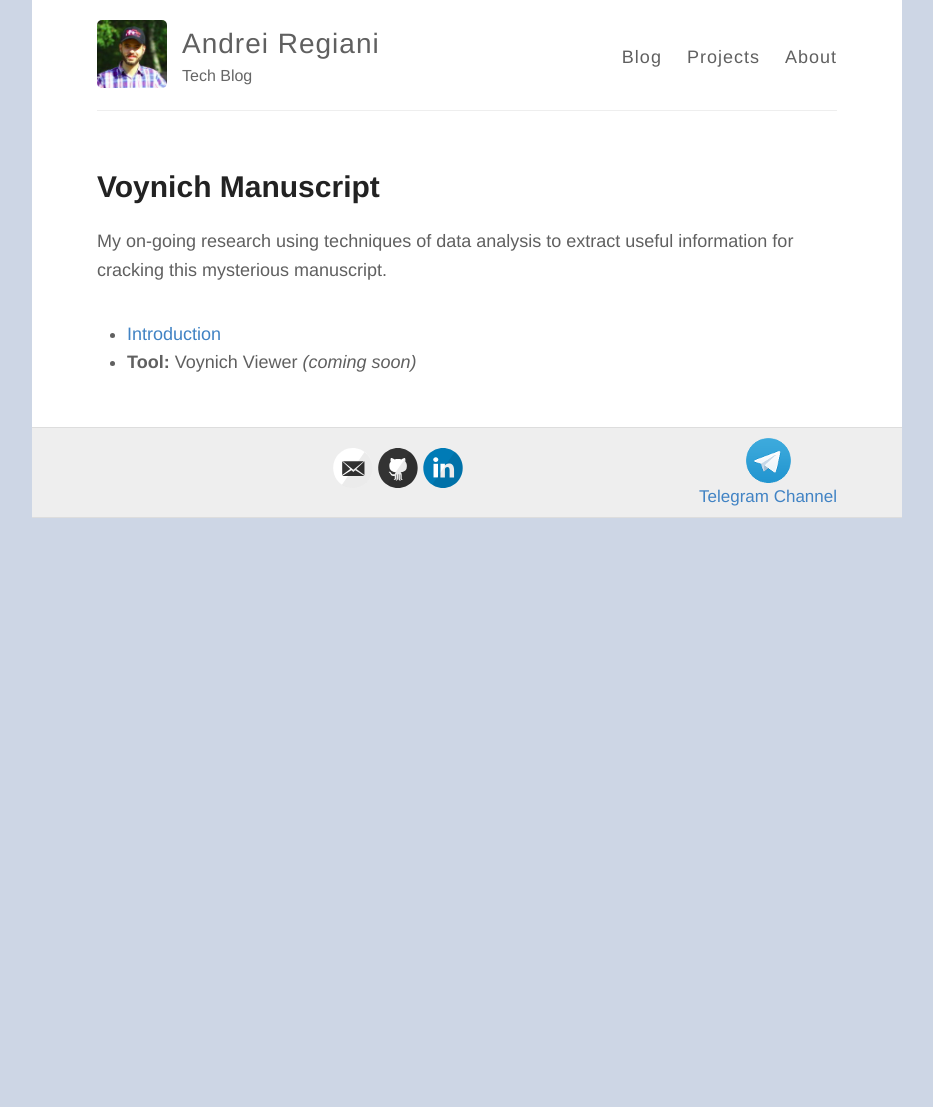
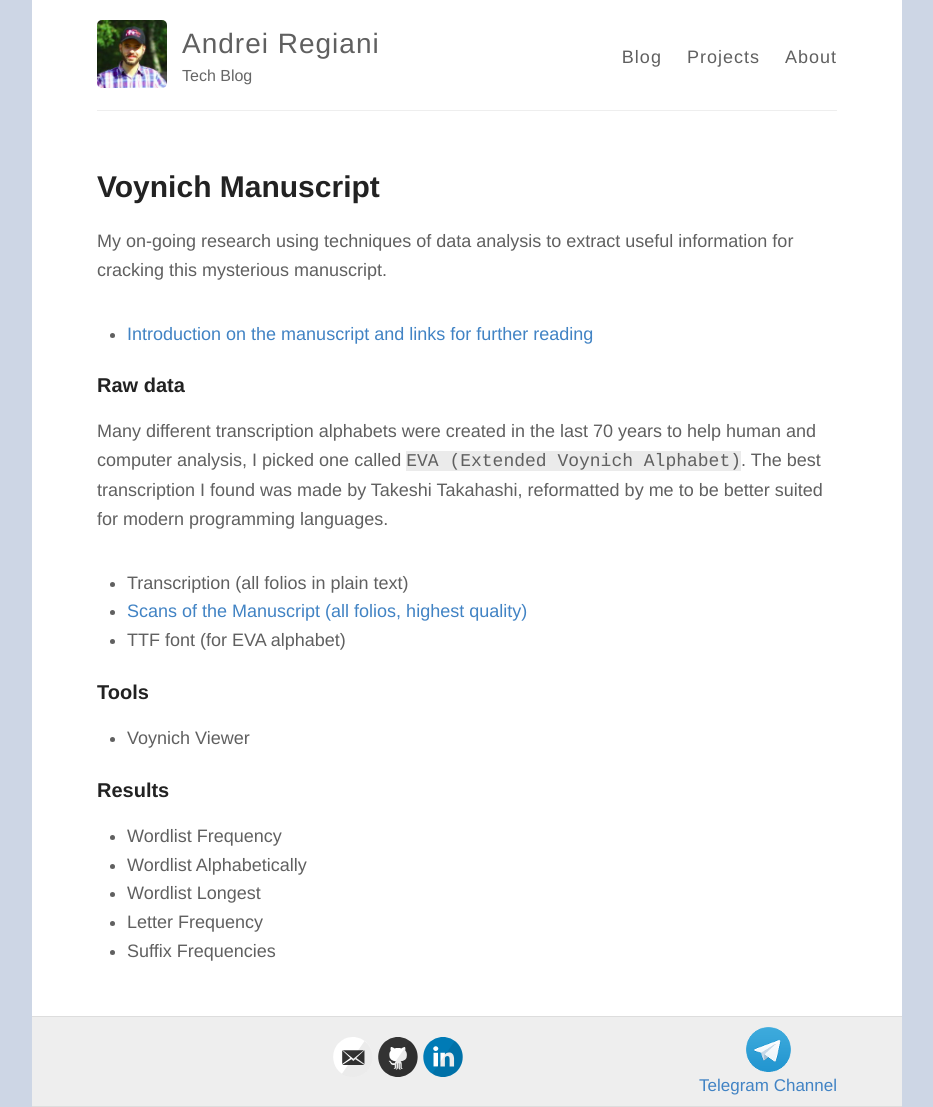
Before and after one commit to AndreiRegiani/andreiregiani.github.io, a Jekyll site: the page built from voynich/voynich.md, in a window 1280 px wide. Shown: the whole page, without its empty margins (173-1106 px from the left). Built offline with Jekyll 4.4.1, drawn with Linux system fonts in a browser that asks for light colours; before the commit the page ends 900 px from its top, so only the background shows below that.

Commit message:
Updated Voynich section

```diff
--- a/voynich/voynich.md
+++ b/voynich/voynich.md
@@ -6,5 +6,23 @@ permalink: /voynich-manuscript/
 
 My on-going research using techniques of data analysis to extract useful information for cracking this mysterious manuscript.
 
-* [Introduction](/voynich-manuscript/introduction)
-* **Tool:** Voynich Viewer *(coming soon)*
+* [Introduction on the manuscript and links for further reading](/voynich-manuscript/introduction)
+
+### Raw data
+Many different transcription alphabets were created in the last 70 years to help human and computer analysis, I picked one called `EVA (Extended Voynich Alphabet)`. The best transcription I found was made by Takeshi Takahashi, reformatted by me to be better suited for modern programming languages.
+
+* Transcription (all folios in plain text)
+* [Scans of the Manuscript (all folios, highest quality)](http://brbl-dl.library.yale.edu/vufind/Record/3519597)
+* TTF font (for EVA alphabet)
+
+### Tools
+
+* Voynich Viewer
+
+### Results
+
+* Wordlist Frequency
+* Wordlist Alphabetically
+* Wordlist Longest
+* Letter Frequency
+* Suffix Frequencies
```
Also changed, not shown: voynich/introduction.md (+4 -0 lines).
